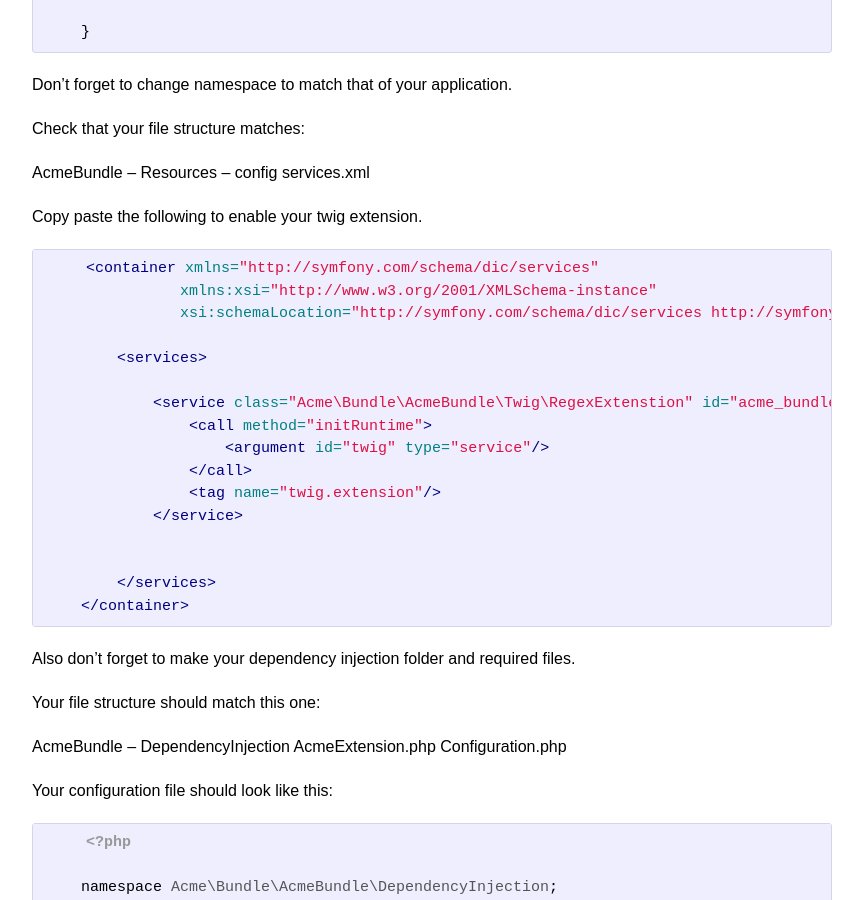
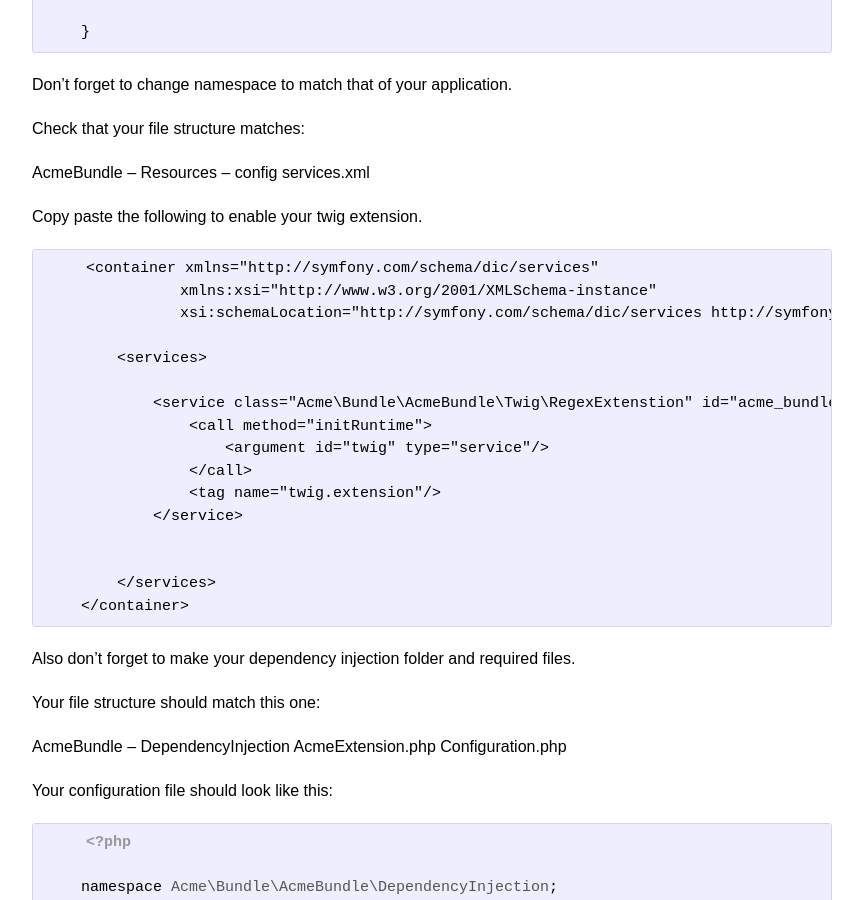
Before and after one commit to guotechfin/KrunoKnego.github.io, a Jekyll site: the page built from _posts/2014-08-28-simple-regex-twig-extension.md, in a window 1280 px wide and 900 px high, scrolled down 1631 px. Shown: the whole window, without its empty margins (208-1071 px from the left). Built offline with Jekyll 4.4.1, drawn with Linux system fonts in a browser that asks for light colours; comment, search, counter and statistics services are not loaded.

Commit message:
Updated simple regex twig extension blog post.

```diff
--- a/_posts/2014-08-28-simple-regex-twig-extension.md
+++ b/_posts/2014-08-28-simple-regex-twig-extension.md
@@ -72,7 +72,7 @@ AcmeBundle
 
 Copy paste the following to enable your twig extension.
 
-{% highlight php5 %}
+{% highlight xml+mako %}
     <container xmlns="http://symfony.com/schema/dic/services"
                xmlns:xsi="http://www.w3.org/2001/XMLSchema-instance"
                xsi:schemaLocation="http://symfony.com/schema/dic/services http://symfony.com/schema/dic/services/services-1.0.xsd">
```
